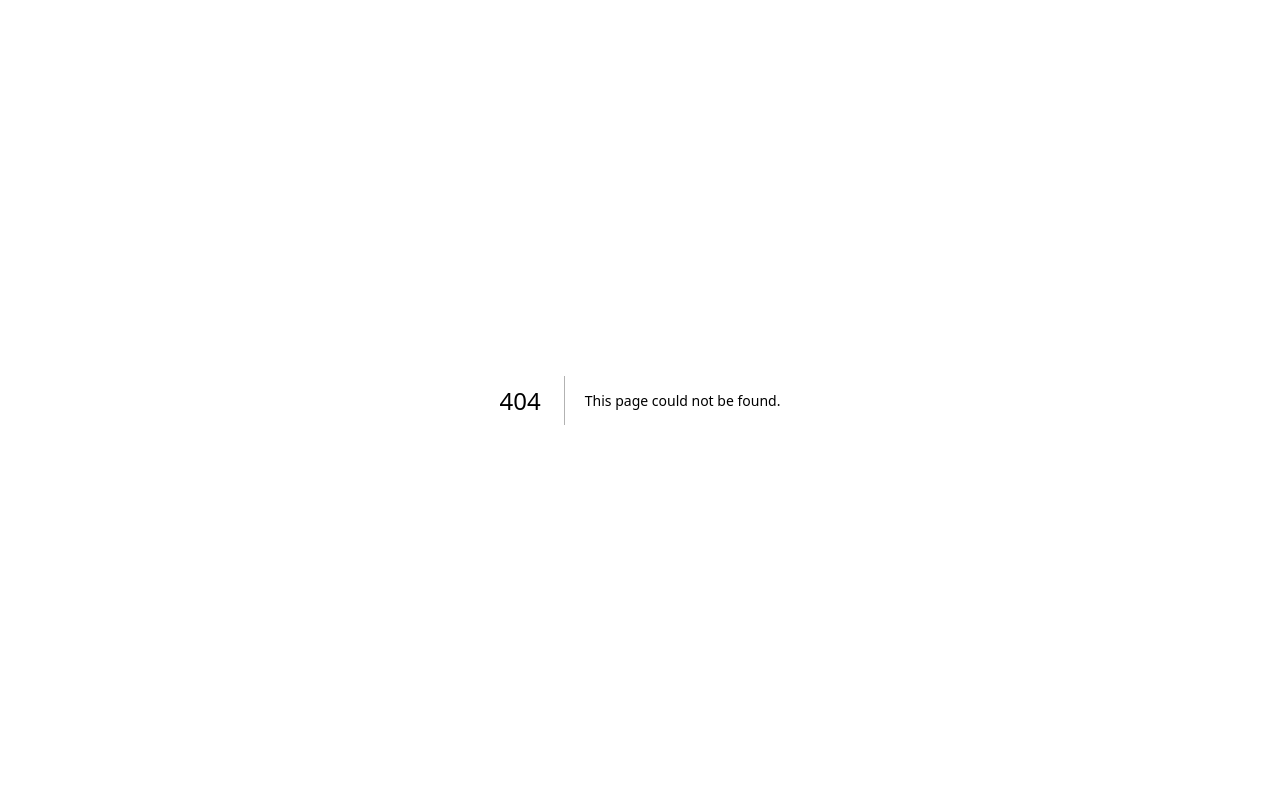
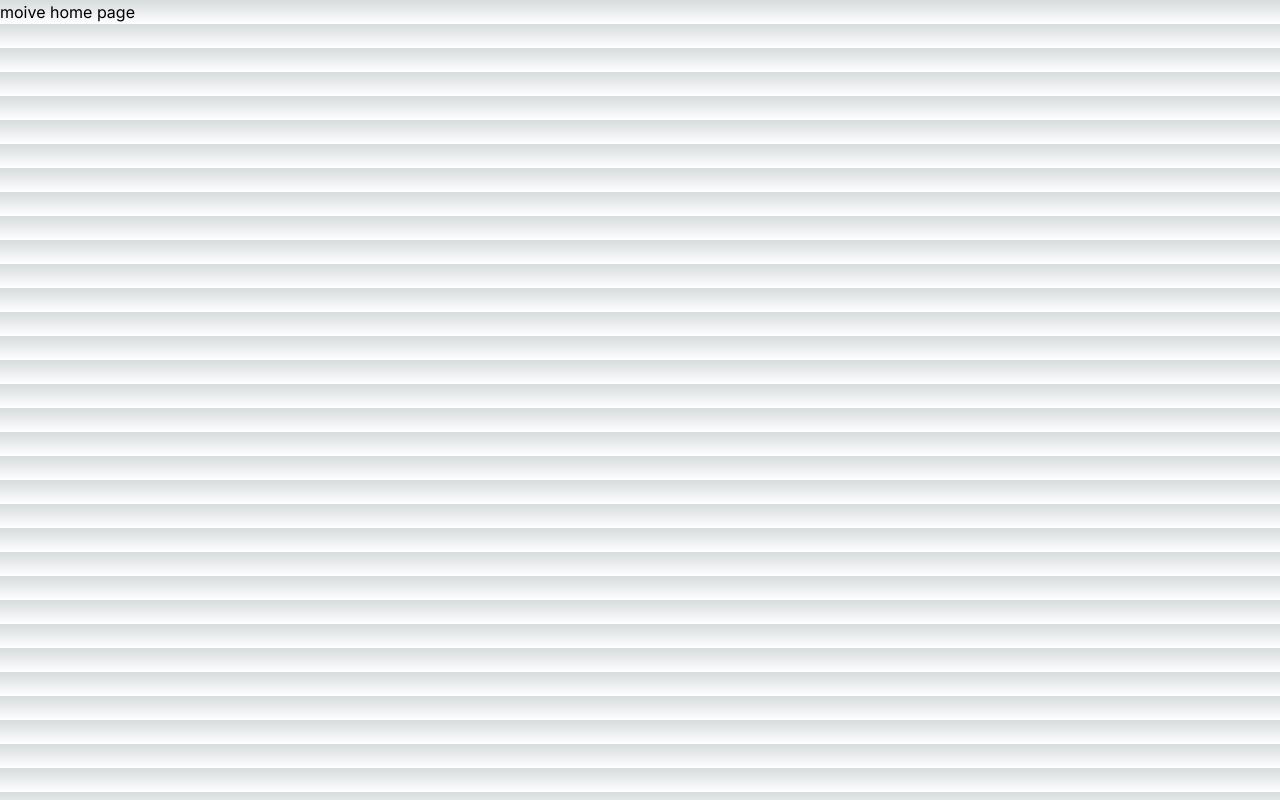
Before and after one commit to RocClark/movie-app, a Next.js app: page /movieHome in a window 1280 px wide. Before the commit this address had no page. Built offline with nearby package versions, Linux system fonts and the light colour scheme.

Commit message:
create page

```diff
--- /dev/null
+++ b/app/about/page.tsx
@@ -0,0 +1,6 @@
+import Image from 'next/image'
+
+export default function about() {
+  return (<h1> about</h1>
+  )
+}
--- /dev/null
+++ b/app/movieHome/page.tsx
@@ -0,0 +1,6 @@
+import Image from 'next/image'
+
+export default function moiveHome() {
+  return (<h1> moive home page</h1>
+  )
+}
```
